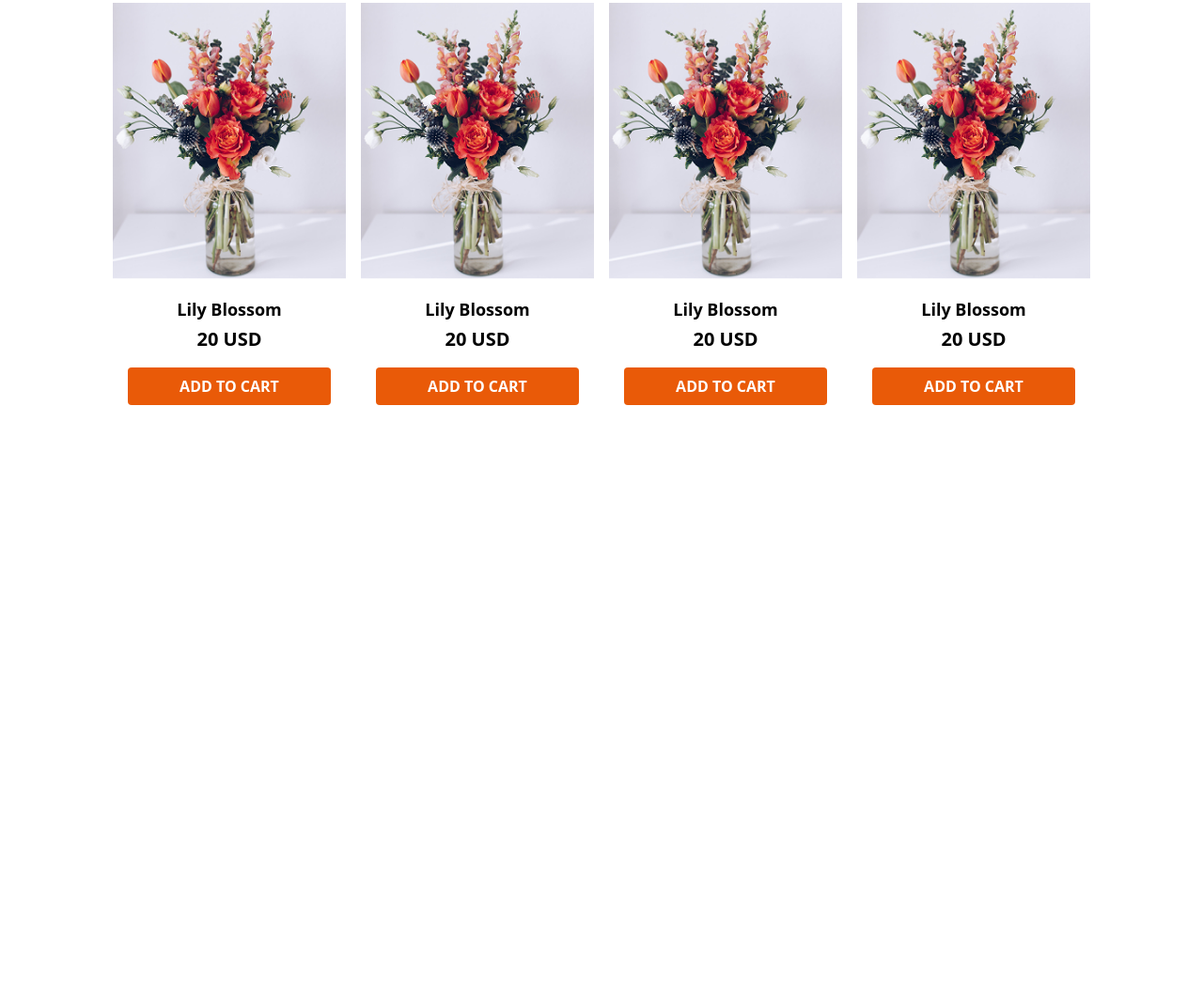
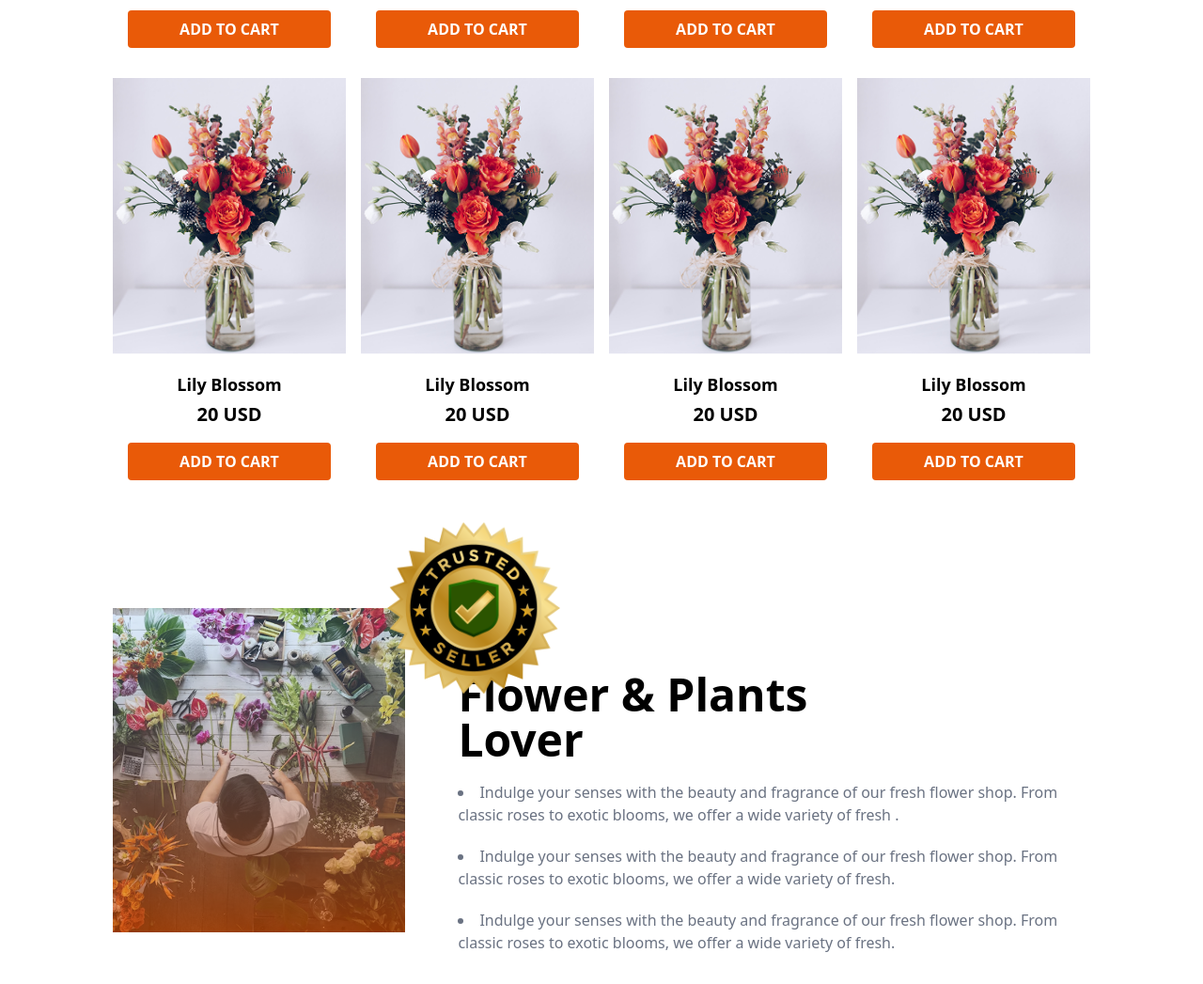
Before and after one commit to zahirraihan26/git-assignment-2, a plain HTML site: page index.html in a window 1280 px wide. Shown: the part 1098-2145 px from the top of the page at 94% size. Before the commit the page ends 1545 px from the top, so only its background shows below. Drawn offline with nearby package versions, Linux system fonts and the light colour scheme.

Commit message:
added Flower & Plants Lover section

```diff
--- a/index.html
+++ b/index.html
@@ -1,5 +1,6 @@
 <!DOCTYPE html>
 <html lang="en">
+
 <head>
     <meta charset="UTF-8">
     <meta name="viewport" content="width=device-width, initial-scale=1.0">
@@ -7,12 +8,16 @@
     <!--cnd-->
     <script src="https://cdn.jsdelivr.net/npm/@tailwindcss/browser@4"></script>
     <!--font awsam cnd-->
-        <link rel="stylesheet" href="https://cdnjs.cloudflare.com/ajax/libs/font-awesome/7.0.0/css/all.min.css" integrity="sha512-DxV+EoADOkOygM4IR9yXP8Sb2qwgidEmeqAEmDKIOfPRQZOWbXCzLC6vjbZyy0vPisbH2SyW27+ddLVCN+OMzQ==" crossorigin="anonymous" referrerpolicy="no-referrer" />
+    <link rel="stylesheet" href="https://cdnjs.cloudflare.com/ajax/libs/font-awesome/7.0.0/css/all.min.css"
+        integrity="sha512-DxV+EoADOkOygM4IR9yXP8Sb2qwgidEmeqAEmDKIOfPRQZOWbXCzLC6vjbZyy0vPisbH2SyW27+ddLVCN+OMzQ=="
+        crossorigin="anonymous" referrerpolicy="no-referrer" />
     <!--google font-->
     <link rel="preconnect" href="https://fonts.googleapis.com">
     <link rel="preconnect" href="https://fonts.gstatic.com" crossorigin>
-<link href="https://fonts.googleapis.com/css2?family=Noto+Serif:ital,wght@0,100..900;1,100..900&display=swap" rel="stylesheet">
+    <link href="https://fonts.googleapis.com/css2?family=Noto+Serif:ital,wght@0,100..900;1,100..900&display=swap"
+        rel="stylesheet">
 </head>
+
 <body>
     <header>
         <nav class="flex  justify-between items-center mx-4 gap-20 md:gap-20 mt-5 max-w-9xl md:mx-30 ">
@@ -33,7 +38,9 @@
 
             <div class="mx-4 my-4 md:w-[50%] md:pt-24  ">
                 <h2 class="font-bold text-6xl my-3">ALWAYS <span class="text-[#E95A08]"> FRESH <br> FLOWERS</span></h2>
-                <p class="font-normal my-3 text-gray-500">Indulge your senses with the beauty and fragrance of our fresh flower shop. From classic roses to exotic blooms, we offer a wide variety of fresh flowers that are perfect for any occasion. </p>
+                <p class="font-normal my-3 text-gray-500">Indulge your senses with the beauty and fragrance of our fresh
+                    flower shop. From classic roses to exotic blooms, we offer a wide variety of fresh flowers that are
+                    perfect for any occasion. </p>
             </div>
             <div>
                 <img class="w-[100%] md:w-[100%]" src="assets/hero-flower.png" alt="">
@@ -43,10 +50,13 @@
     </header>
     <main>
         <!--card section-->
-        <section class="">
+        <section class="my-30">
             <div class=" flex flex-col justify-center items-center md:pb-11">
                 <h2 class="font-bold text-5xl pb-2"> <span class="text-[#E95A08]">Our</span> Plants</h2>
-                <p class="font-serif text-gray-500">Indulge your senses with the beauty and fragrance of our fresh flower shop.</p>  <p class="font-serif text-gray-500">From  classic roses to exotic blooms, we offer a wide variety of fresh.</p>
+                <p class="font-serif text-gray-500">Indulge your senses with the beauty and fragrance of our fresh
+                    flower shop.</p>
+                <p class="font-serif text-gray-500">From classic roses to exotic blooms, we offer a wide variety of
+                    fresh.</p>
             </div>
             <!--card-->
             <div class="grid grid-cols-2 gap-4 mx-5 md:grid-cols-4  max-w-9xl md:mx-30">
@@ -55,7 +65,8 @@
                     <div class="p-4 text-center">
                         <h2 class=" font-bold text-lg ">Lily Blossom</h2>
                         <p class="text-xl font-bold mt-1">20 USD</p>
-                  <button class="mt-4 w-full bg-[#E95A08] text-white font-semibold py-2 rounded-sm"> ADD TO CART</button>
+                        <button class="mt-4 w-full bg-[#E95A08] text-white font-semibold py-2 rounded-sm"> ADD TO
+                            CART</button>
                     </div>
                 </div>
                 <div>
@@ -63,7 +74,8 @@
                     <div class="p-4 text-center">
                         <h2 class=" font-bold text-lg ">Lily Blossom</h2>
                         <p class="text-xl font-bold mt-1">20 USD</p>
-                  <button class="mt-4 w-full bg-[#E95A08] text-white font-semibold py-2 rounded-sm"> ADD TO CART</button>
+                        <button class="mt-4 w-full bg-[#E95A08] text-white font-semibold py-2 rounded-sm"> ADD TO
+                            CART</button>
                     </div>
                 </div>
                 <div>
@@ -71,7 +83,8 @@
                     <div class="p-4 text-center">
                         <h2 class=" font-bold text-lg ">Lily Blossom</h2>
                         <p class="text-xl font-bold mt-1">20 USD</p>
-                  <button class="mt-4 w-full bg-[#E95A08] text-white font-semibold py-2 rounded-sm"> ADD TO CART</button>
+                        <button class="mt-4 w-full bg-[#E95A08] text-white font-semibold py-2 rounded-sm"> ADD TO
+                            CART</button>
                     </div>
                 </div>
                 <div>
@@ -79,7 +92,8 @@
                     <div class="p-4 text-center">
                         <h2 class=" font-bold text-lg ">Lily Blossom</h2>
                         <p class="text-xl font-bold mt-1">20 USD</p>
-                  <button class="mt-4 w-full bg-[#E95A08] text-white font-semibold py-2 rounded-sm"> ADD TO CART</button>
+                        <button class="mt-4 w-full bg-[#E95A08] text-white font-semibold py-2 rounded-sm"> ADD TO
+                            CART</button>
                     </div>
                 </div>
                 <div>
@@ -87,7 +101,8 @@
                     <div class="p-4 text-center">
                         <h2 class=" font-bold text-lg ">Lily Blossom</h2>
                         <p class="text-xl font-bold mt-1">20 USD</p>
-                  <button class="mt-4 w-full bg-[#E95A08] text-white font-semibold py-2 rounded-sm"> ADD TO CART</button>
+                        <button class="mt-4 w-full bg-[#E95A08] text-white font-semibold py-2 rounded-sm"> ADD TO
+                            CART</button>
                     </div>
                 </div>
                 <div>
@@ -95,7 +110,8 @@
                     <div class="p-4 text-center">
                         <h2 class=" font-bold text-lg ">Lily Blossom</h2>
                         <p class="text-xl font-bold mt-1">20 USD</p>
-                  <button class="mt-4 w-full bg-[#E95A08] text-white font-semibold py-2 rounded-sm"> ADD TO CART</button>
+                        <button class="mt-4 w-full bg-[#E95A08] text-white font-semibold py-2 rounded-sm"> ADD TO
+                            CART</button>
                     </div>
                 </div>
                 <div>
@@ -103,7 +119,8 @@
                     <div class="p-4 text-center">
                         <h2 class=" font-bold text-lg ">Lily Blossom</h2>
                         <p class="text-xl font-bold mt-1">20 USD</p>
-                  <button class="mt-4 w-full bg-[#E95A08] text-white font-semibold py-2 rounded-sm"> ADD TO CART</button>
+                        <button class="mt-4 w-full bg-[#E95A08] text-white font-semibold py-2 rounded-sm"> ADD TO
+                            CART</button>
                     </div>
                 </div>
                 <div>
@@ -111,8 +128,31 @@
                     <div class="p-4 text-center">
                         <h2 class=" font-bold text-lg ">Lily Blossom</h2>
                         <p class="text-xl font-bold mt-1">20 USD</p>
-                  <button class="mt-4 w-full bg-[#E95A08] text-white font-semibold py-2 rounded-sm"> ADD TO CART</button>
+                        <button class="mt-4 w-full bg-[#E95A08] text-white font-semibold py-2 rounded-sm"> ADD TO
+                            CART</button>
                     </div>
+                </div>
+            </div>
+
+        </section>
+        <!--Flower & Plants Lover section-->
+        <section class=" mx-4 flex flex-col md:flex-row md:mx-30 relative ">
+            <div class=" ">
+                <div class="absolute -mt-32 left-64  ">
+                    <img class="w-64 hidden md:block " src="assets/trusted-badge.png" alt="">
+                </div>
+                <img  src="assets/flower-store.png" alt="">
+
+            </div>
+            <div class="md:ml-6 p-8">
+                <h2 class="font-bold text-5xl md:pt-9">Flower & Plants <br> Lover</h2>
+                <div class="flex flex-col gap-5 mt-5 text-gray-500">
+                        <li> Indulge your senses with the beauty and fragrance of our fresh flower shop. From classic
+                            roses to exotic blooms, we offer a wide variety of fresh .</li>
+                        <li>Indulge your senses with the beauty and fragrance of our fresh flower shop. From classic
+                            roses to exotic blooms, we offer a wide variety of fresh.</li>
+                        <li>Indulge your senses with the beauty and fragrance of our fresh flower shop. From classic
+                            roses to exotic blooms, we offer a wide variety of fresh.</li>
                 </div>
             </div>
 
@@ -124,4 +164,5 @@
     </footer>
 
 </body>
+
 </html>
```
Lines whose indentation alone changed are shown as unchanged.
